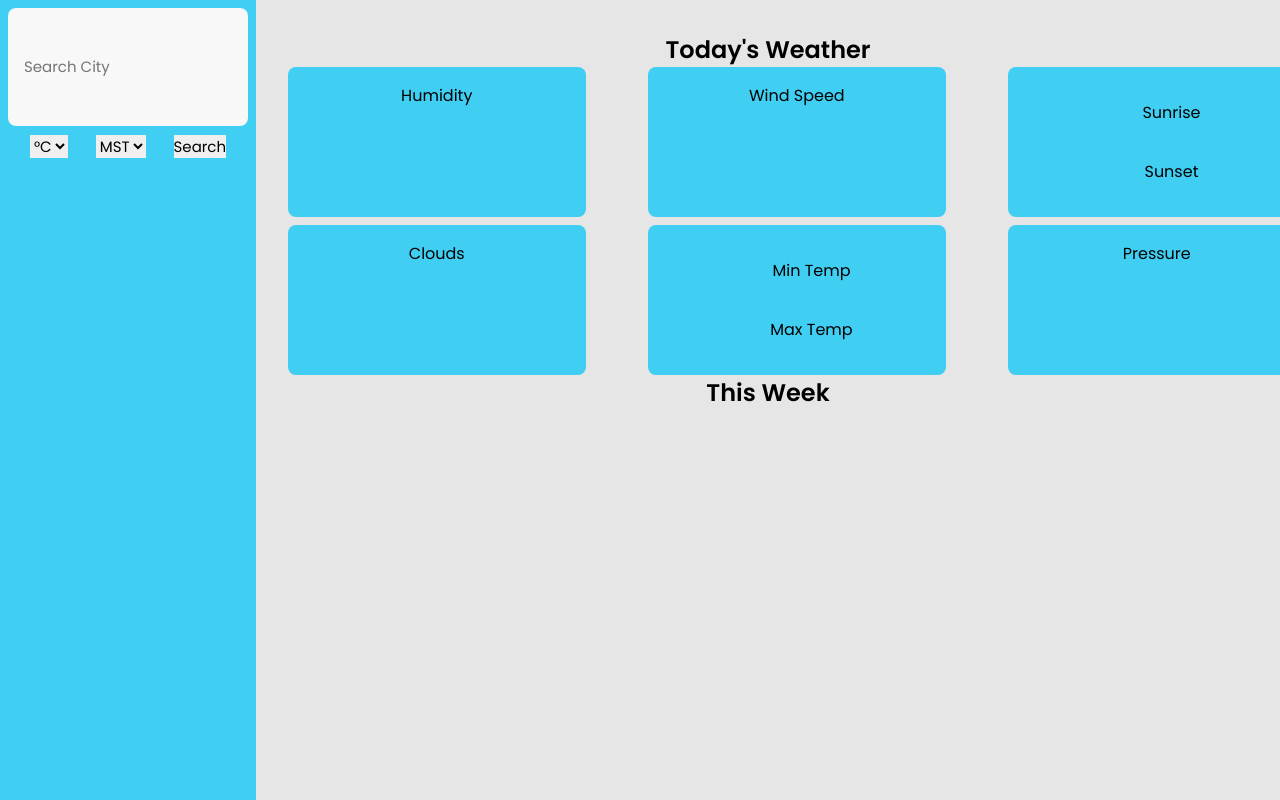
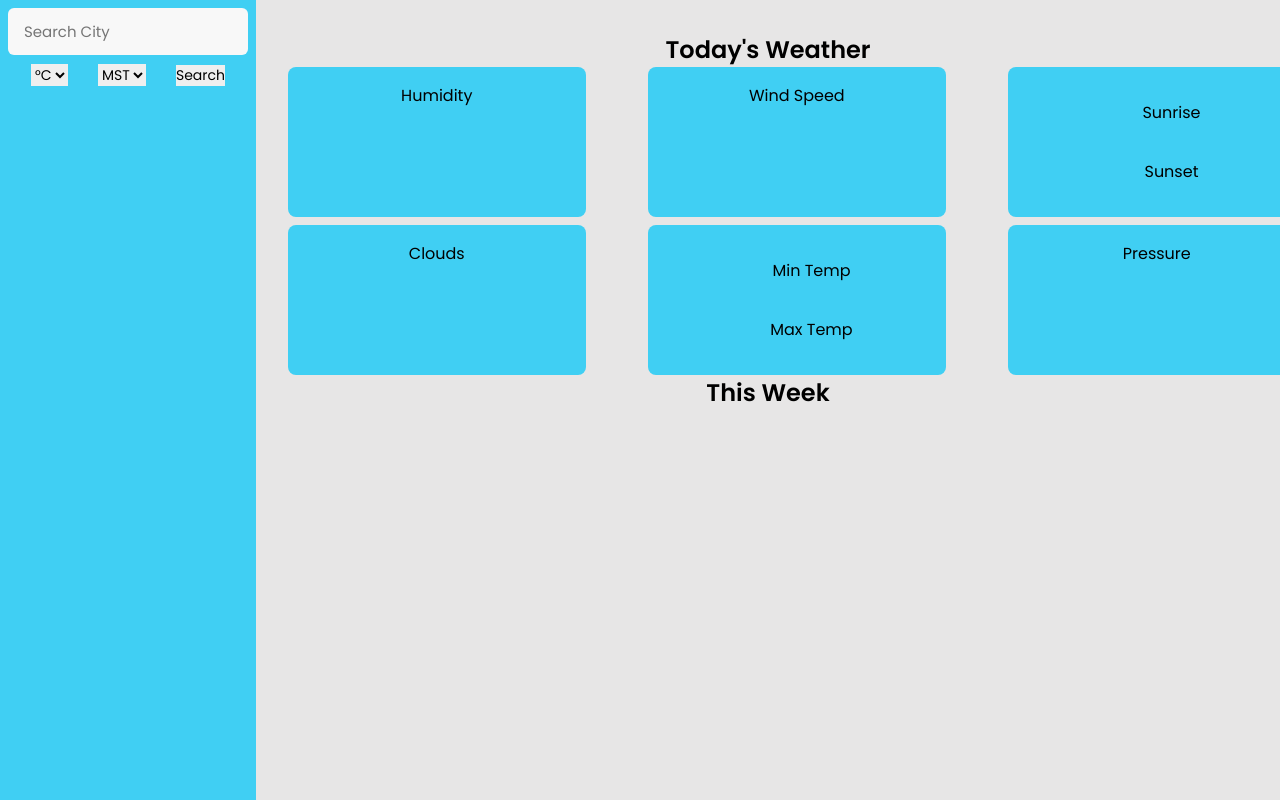
Before and after one commit to Mashawn-Rolfe/weatherapp, a plain HTML site: page index.html in a window 1280 px wide. Drawn offline with Linux system fonts and the light colour scheme; a web font is replaced by a local one.

Commit message:
Add files via upload

```diff
--- a/style.css
+++ b/style.css
@@ -42,10 +42,10 @@ input{
     background: #f8f8f8;
     padding: 1rem;
     border: none;
-    border-radius: 8px;
+    border-radius: 6px;
     outline:none;
     width: 100%;
-    height: 15%;
+    height: 6%;
     font-size: 15px;
 }
 
@@ -57,7 +57,7 @@ input{
     margin: 1px auto;
     border: none;
     outline: none;
-    font-size: 15px;
+    font-size: 14px;
     cursor: pointer;
 }
 
```
